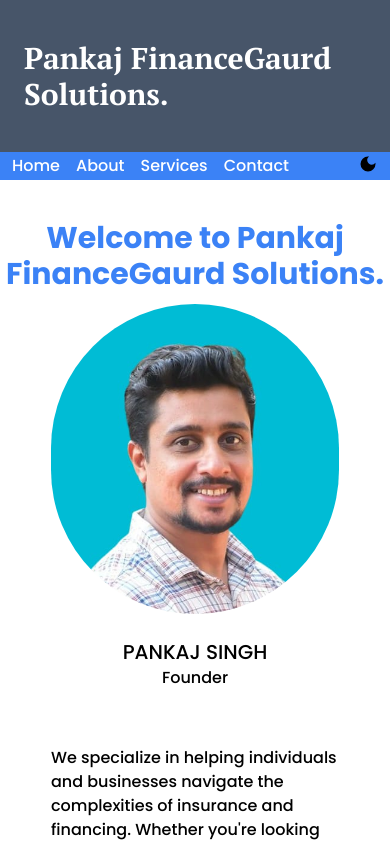
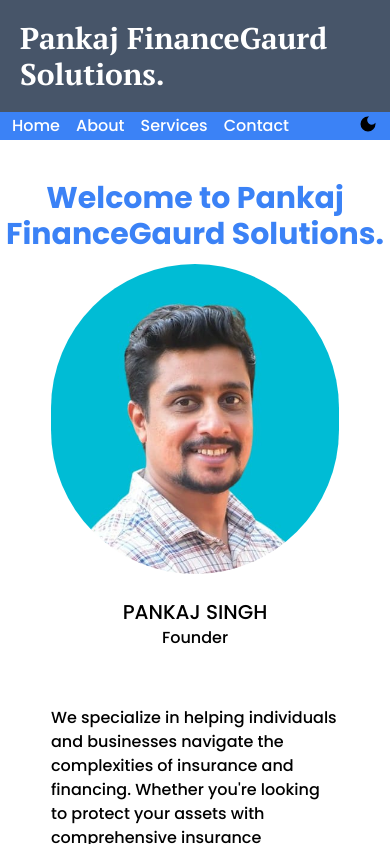
Before and after one commit to abhisheks7070/Pankaj-Singh, a React (Vite) app: page / in a window 390 px wide. Shown: the top 844 px of the page. Built offline with nearby package versions, Linux system fonts and the light colour scheme; no server answers; a web font is replaced by a local one.

Commit message:
Update Header.jsx

```diff
--- a/src/components/Header.jsx
+++ b/src/components/Header.jsx
@@ -3,9 +3,8 @@ import Footer from './Footer'
 
 const Header = () => {
   return (
-    <div className='z-50 static top-0 flex justify-between items-center bg-slate-600 py-10 px-6 '>
-<div className="head text-white text-3xl md:text-5xl font-bold ">Pankaj FinanceGaurd Solutions.</div>
-    </div>
+    <div className='head text-white text-3xl md:text-5xl font-bold bg-slate-600 p-5 md:py-10 md:px-6 '>Pankaj FinanceGaurd Solutions.</div>
+
   )
 }
 
```
